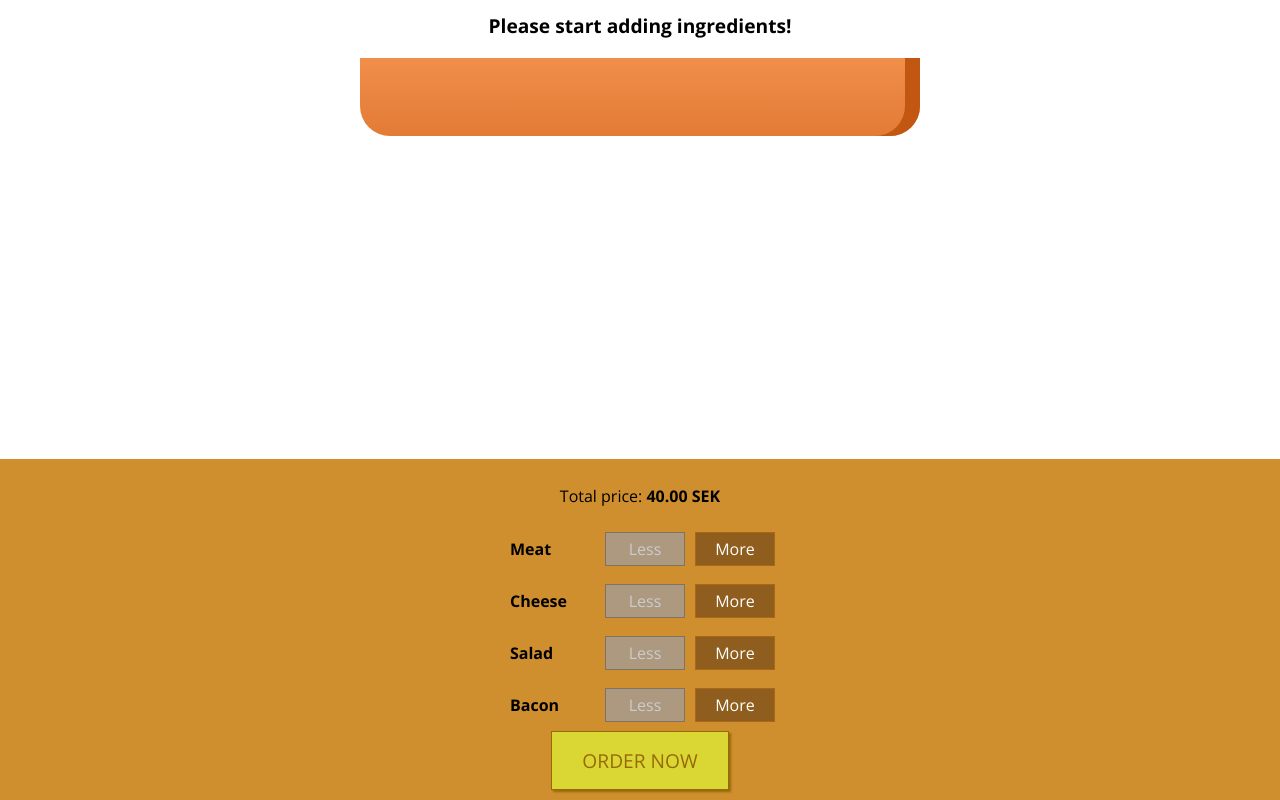
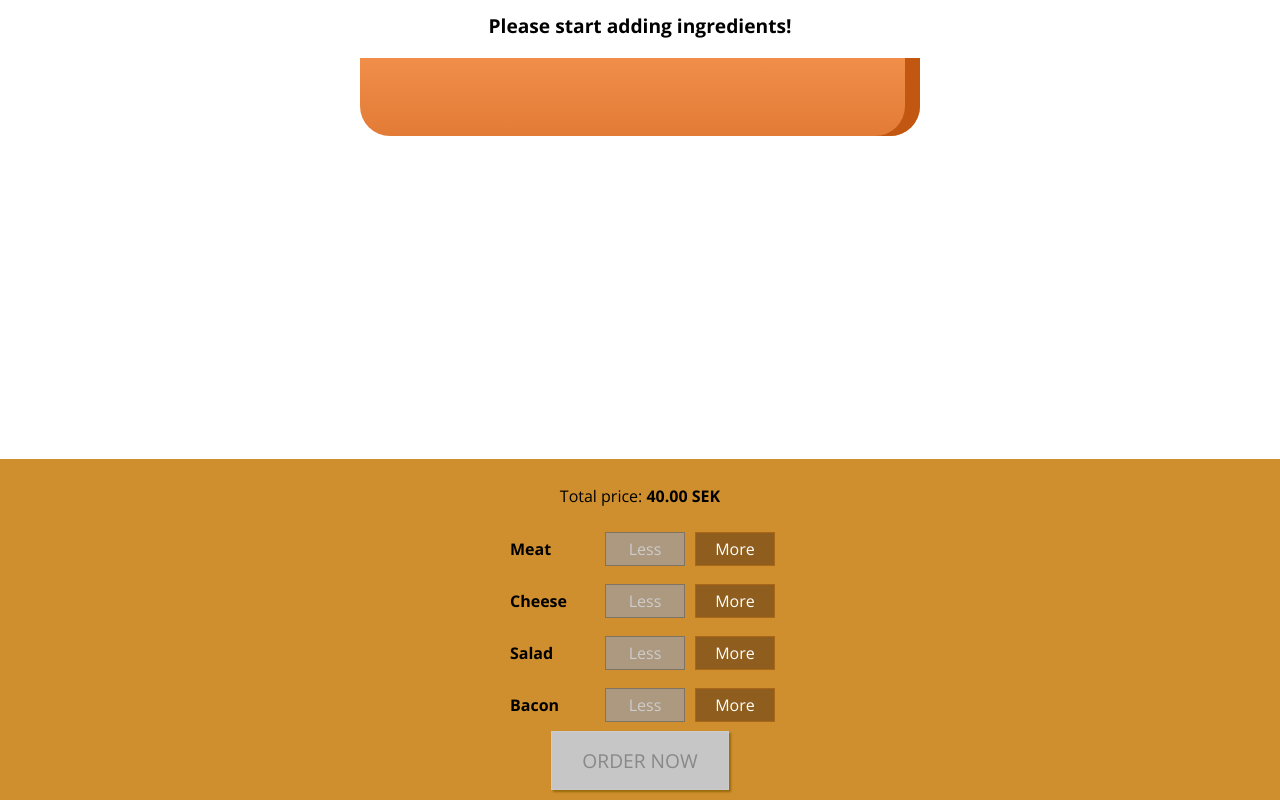
Before and after one commit to janko101/burger-builder-app, a React (Create React App) app: page / in a window 1280 px wide. Shown: the part 213-1013 px from the top of the page. Built offline with nearby package versions, Linux system fonts and the light colour scheme.

Commit message:
Fixes issue, executes update purchasable every time ingredient is added or removed

```diff
--- a/src/Components/BurgerBuilder.jsx
+++ b/src/Components/BurgerBuilder.jsx
@@ -85,7 +85,7 @@ class BurgerBuilder extends Component {
             removedIngredient={this.props.onIngredientRemoved}
             disabled={disabledButton}
             totalPrice={this.props.price}
-            purchasable={this.updatePurchasable}
+            purchasable={this.updatePurchasable(this.props.ings)}
             ordered={this.purchaseHandler}
           />
         </>
```
